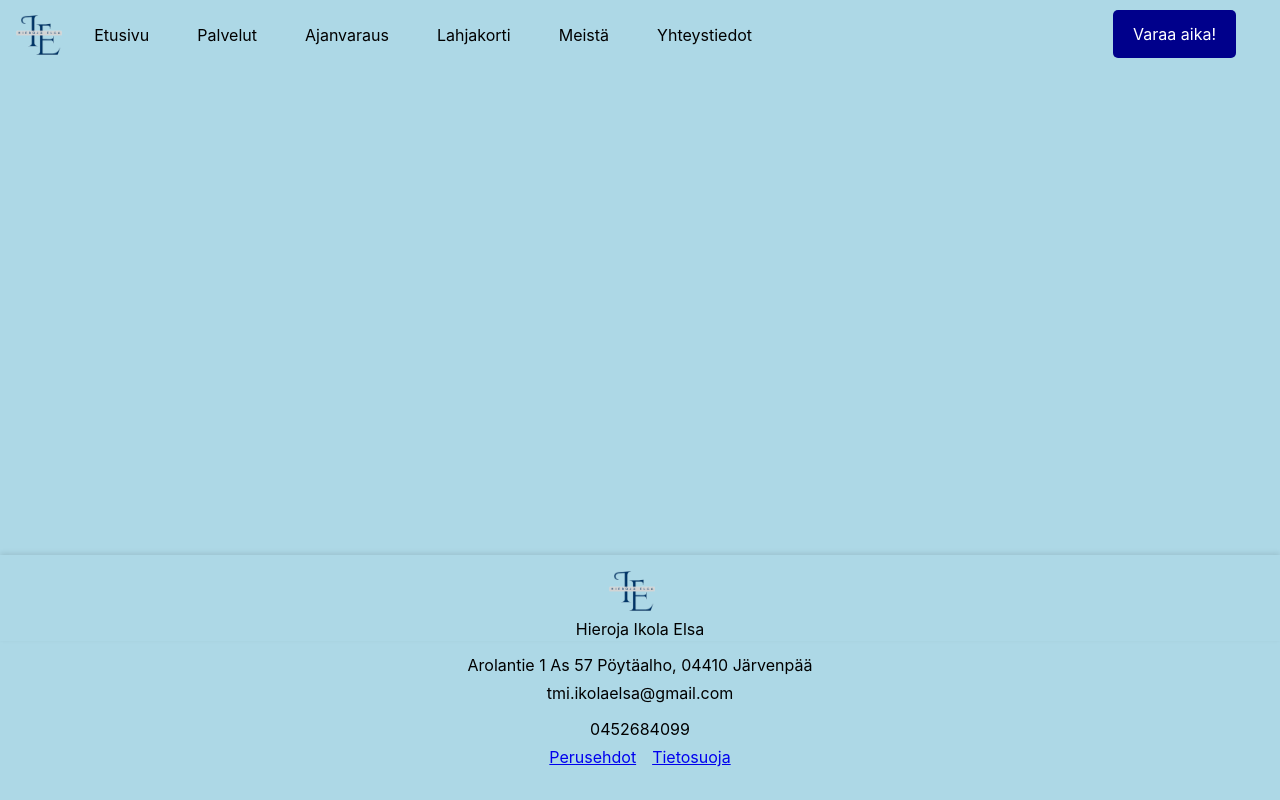
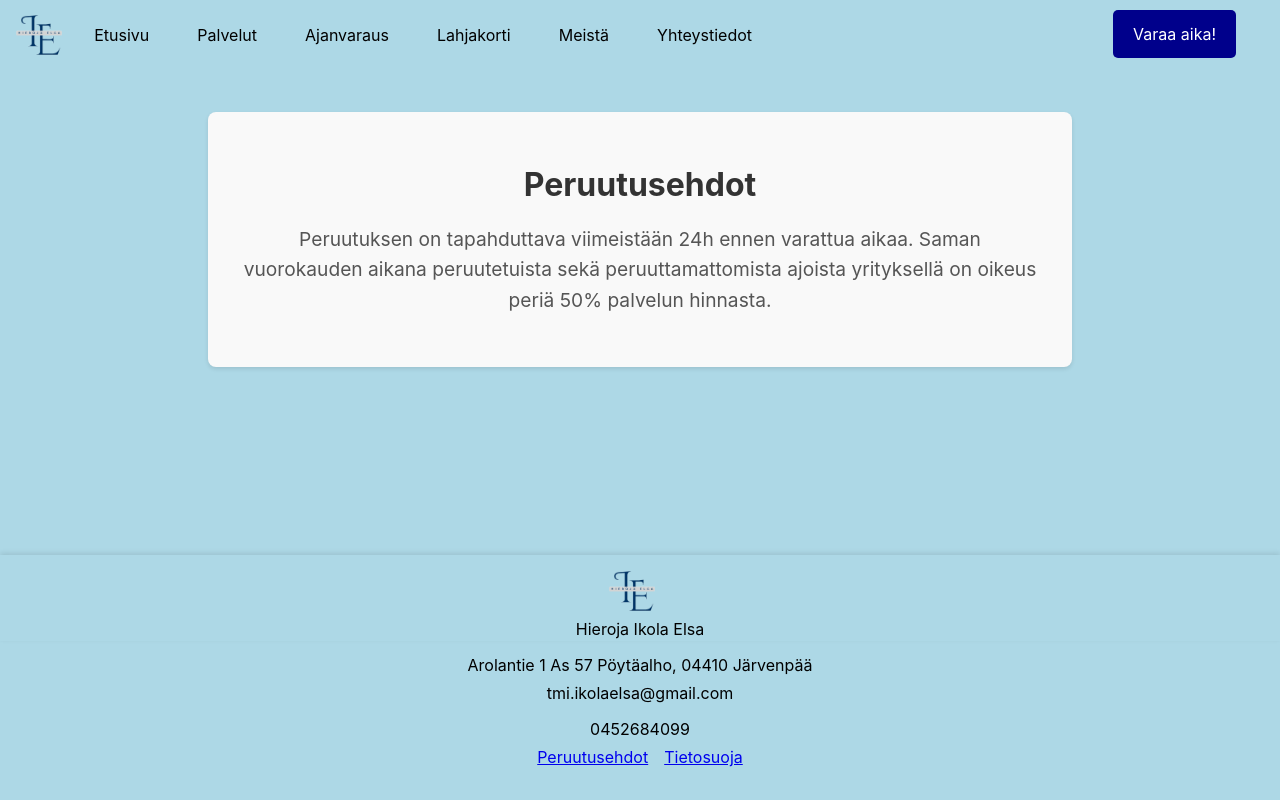
Before and after one commit to Amikola/Elsan-sivut, a React (Vite) app: page /cancelationpolicy in a window 1280 px wide. Built offline with nearby package versions, Linux system fonts and the light colour scheme.

Commit message:
Changed Name of Cancellation policy to reflect its contents

```diff
--- a/src/App.tsx
+++ b/src/App.tsx
@@ -7,7 +7,7 @@ import Services from './pages/Services';
 import Reservation from './pages/Reservation/Reservation';
 import GiftCard from './pages/GiftCard';
 import Contact from './pages/Contact';
-import BasicConditions from './pages/BasicConditions/BasicConditions';
+import CancelationPolicy from './pages/BasicConditions/CancellationPolicy';
 import ReservationButton from './components/ReservationButton';
 import './App.css'; // Default to desktop CSS
 
@@ -70,7 +70,7 @@ function App() {
           <Route path="/reservation" element={<Reservation />} />
           <Route path="/giftcard" element={<GiftCard />} />
           <Route path="/contact" element={<Contact />} />
-          <Route path="/basicconditions" element={<BasicConditions />} />
+          <Route path="/cancelationpolicy" element={<CancelationPolicy />} />
         </Routes>
       </div>
       <div className="bottom-bar">
@@ -82,7 +82,7 @@ function App() {
           <p>0452684099</p>
         </div>
         <div className='bottom-bar-links'>
-        <NavLink to="/basicconditions" className={({ isActive }) => (isActive ? 'active' : '')} onClick={closeMenu}>Perusehdot</NavLink>
+        <NavLink to="/cancelationpolicy" className={({ isActive }) => (isActive ? 'active' : '')} onClick={closeMenu}>Peruutusehdot</NavLink>
         <a href="https://varaa.timma.fi/dataprotection/hierojaikolaelsa" target="_blank" rel="noopener noreferrer">Tietosuoja</a>
         </div>
       </div>
--- a/src/pages/BasicConditions/BasicConditions.css
+++ b/src/pages/BasicConditions/CancelationPolicy.css
@@ -1,4 +1,4 @@
-.basic-conditions-container {
+.CancelationPolicy-container {
   padding: 2rem;
   background-color: #f9f9f9; /* Light grey background */
   border-radius: 8px; /* Rounded corners */
@@ -7,13 +7,13 @@
   margin: 2rem auto; /* Center the container */
 }
 
-.basic-conditions-container h1 {
+.CancelationPolicy-container h1 {
   font-size: 2rem;
   color: #333; /* Dark grey text */
   margin-bottom: 1rem; /* Space below the heading */
 }
 
-.basic-conditions-container p {
+.CancelationPolicy-container p {
   font-size: 1.2rem;
   color: #555; /* Medium grey text */
   line-height: 1.6; /* Improve readability */
--- a/src/pages/BasicConditions/BasicConditions.tsx
+++ b/src/pages/BasicConditions/CancellationPolicy.tsx
@@ -1,9 +1,9 @@
-import './BasicConditions.css';
+import './CancelationPolicy.css';
 
-function BasicConditions() {
+function CancelationPolicy() {
   return (
-    <div className='basic-conditions'>
-    <div className="basic-conditions-container">
+    <div className='CancelationPolicy'>
+    <div className="CancelationPolicy-container">
       <h1>Peruutusehdot</h1>
       <p>Peruutuksen on tapahduttava viimeistään 24h ennen varattua aikaa. Saman vuorokauden aikana peruutetuista sekä peruuttamattomista ajoista yrityksellä on oikeus periä 50% palvelun hinnasta.</p>
     </div>
@@ -11,4 +11,4 @@ function BasicConditions() {
   );
 }
 
-export default BasicConditions;
+export default CancelationPolicy;
```
